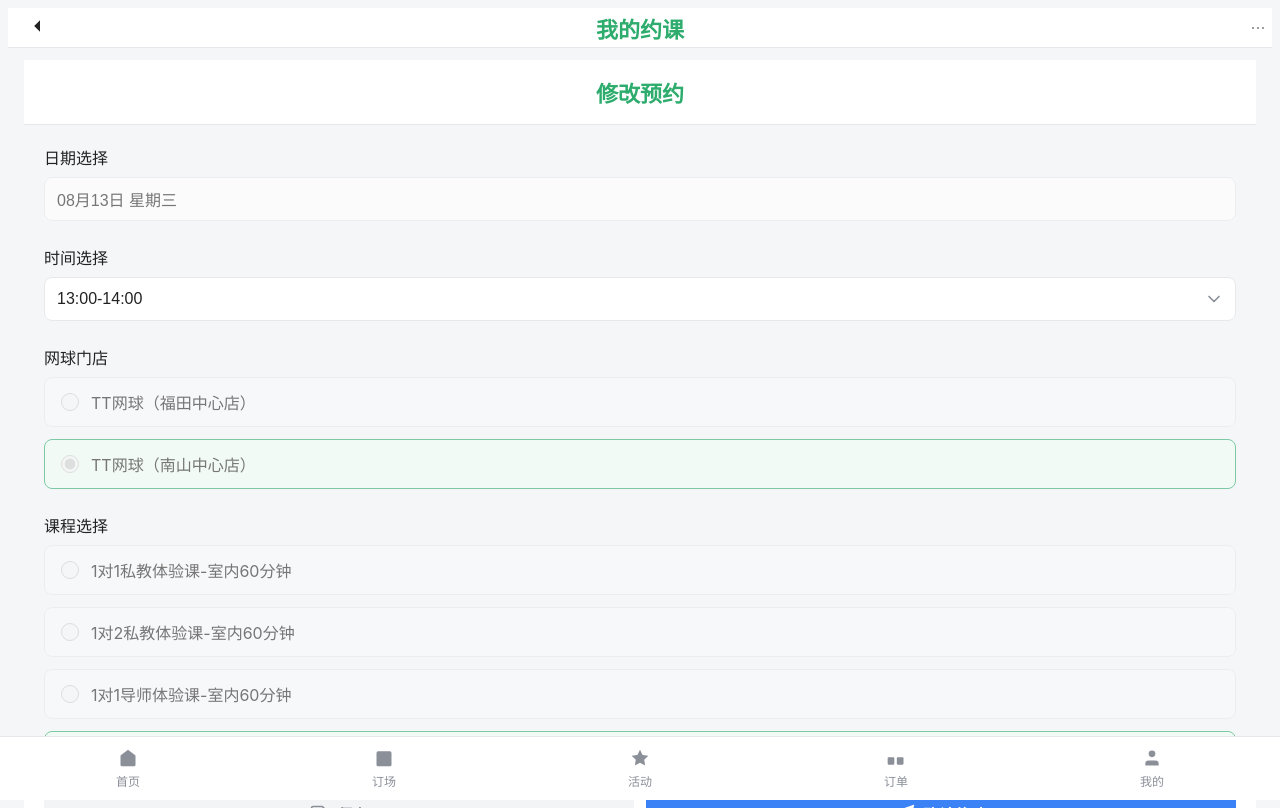
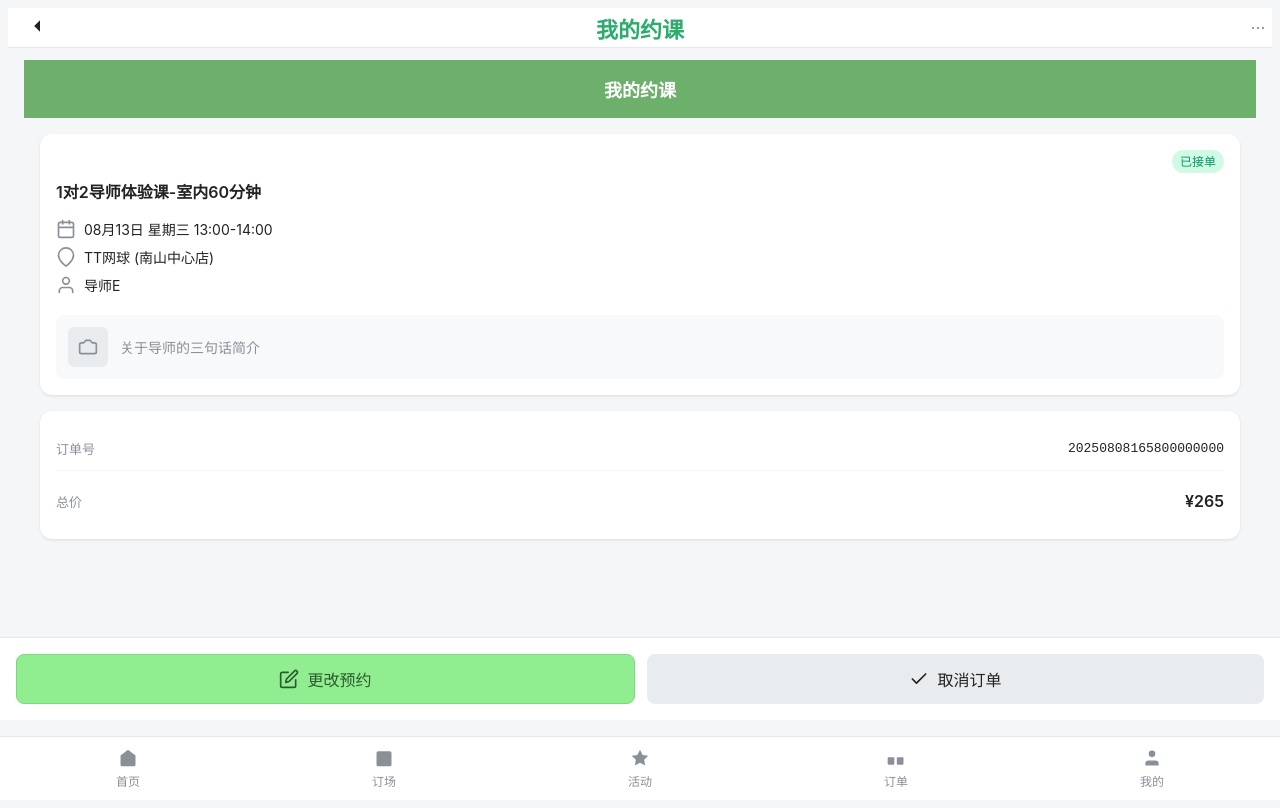
Before and after one commit to winifredlamy-ops/ax, a React (Vite) app: page /reservation/1 in a window 1280 px wide. Built offline with nearby package versions, Linux system fonts and the light colour scheme.

Commit message:
更改已接单订单的详情页

```diff
--- a/src/ui/PublishCourse.tsx
+++ b/src/ui/PublishCourse.tsx
@@ -217,9 +217,11 @@ export const PublishCourse: React.FC = () => {
 
 	return (
 		<div className="page publish-course">
-			<div className="publish-header">
-				<h1 className="publish-title">{isEditMode ? '修改预约' : '发布课程'}</h1>
-			</div>
+			{!isEditMode && (
+				<div className="publish-header">
+					<h1 className="publish-title">发布课程</h1>
+				</div>
+			)}
 
 			<div className="publish-content">
 				<DropdownField
--- a/src/ui/ReservationDetail.tsx
+++ b/src/ui/ReservationDetail.tsx
@@ -1,4 +1,4 @@
-import React, { useState, useEffect } from 'react'
+import React from 'react'
 import { useNavigate, useParams } from 'react-router-dom'
 
 const Svg: React.FC<{ path: string; className?: string }> = ({ path, className }) => (
@@ -7,235 +7,81 @@ const Svg: React.FC<{ path: string; className?: string }> = ({ path, className }
 	</svg>
 )
 
-const IconChevronDown: React.FC = () => <Svg path="M6 9l6 6 6-6" />
-const IconChevronUp: React.FC = () => <Svg path="M18 15l-6-6-6 6" />
-const IconSave: React.FC = () => <Svg path="M19 21H5a2 2 0 0 1-2-2V5a2 2 0 0 1 2-2h11l5 5v11a2 2 0 0 1-2 2Z" />
-const IconSend: React.FC = () => <Svg path="M22 2L11 13M22 2l-7 20-4-9-9-4 20-7z" />
-
-const dateOptions = [
-	"08月15日 星期四",
-	"08月16日 星期五",
-	"08月17日 星期六",
-	"08月18日 星期日",
-	"08月19日 星期一",
-	"08月20日 星期二",
-	"08月21日 星期三"
-]
-
-const timeOptions = [
-	"09:00-10:00",
-	"10:00-11:00",
-	"11:00-12:00",
-	"13:00-14:00",
-	"14:00-15:00",
-	"15:00-16:00",
-	"16:00-17:00",
-	"17:00-18:00",
-	"18:00-19:00",
-	"19:00-20:00"
-]
-
-const storeOptions = [
-	"TT网球（福田中心店）",
-	"TT网球（南山中心店）"
-]
-
-const courseOptions = [
-	"1对1私教体验课-室内60分钟",
-	"1对2私教体验课-室内60分钟",
-	"1对1导师体验课-室内60分钟",
-	"1对2导师体验课-室内60分钟",
-	"周末单次小团课体验-4人班/120分钟"
-]
-
-const remarkTemplates = [
-	"首次接触网球",
-	"掌握正反手基础知识但不熟练",
-	"正反手熟练",
-	"青少年学员"
-]
-
-const DropdownField: React.FC<{
-	label: string;
-	placeholder: string;
-	options: string[];
-	value: string;
-	onChange: (value: string) => void;
-	disabled?: boolean;
-}> = ({ label, placeholder, options, value, onChange, disabled = false }) => {
-	const [isOpen, setIsOpen] = useState(false)
-
-	return (
-		<div className="form-field">
-			<label className="field-label">{label}</label>
-			<div className="field-input">
-				<div className={`input-select ${disabled ? 'disabled' : ''}`} onClick={() => !disabled && setIsOpen(!isOpen)}>
-					<input
-						type="text"
-						className="input-text"
-						placeholder={placeholder}
-						value={value}
-						readOnly
-					/>
-					{!disabled && (isOpen ? <IconChevronUp /> : <IconChevronDown />)}
-				</div>
-				{isOpen && !disabled && (
-					<div className="dropdown-menu">
-						{options.map((option, index) => (
-							<div
-								key={index}
-								className="dropdown-item"
-								onClick={() => {
-									onChange(option)
-									setIsOpen(false)
-								}}
-							>
-								{option}
-							</div>
-						))}
-					</div>
-				)}
-			</div>
-		</div>
-	)
-}
-
-const RadioField: React.FC<{
-	label: string;
-	options: string[];
-	value: string;
-	onChange: (value: string) => void;
-	disabled?: boolean;
-}> = ({ label, options, value, onChange, disabled = false }) => {
-	return (
-		<div className="form-field">
-			<label className="field-label">{label}</label>
-			<div className="radio-group">
-				{options.map((option, index) => (
-					<label key={index} className={`radio-item ${disabled ? 'disabled' : ''}`}>
-						<input
-							type="radio"
-							name={label}
-							value={option}
-							checked={value === option}
-							onChange={(e) => !disabled && onChange(e.target.value)}
-							disabled={disabled}
-						/>
-						<span className="radio-label">{option}</span>
-					</label>
-				))}
-			</div>
-		</div>
-	)
-}
-
-const RemarkField: React.FC<{
-	label: string;
-	placeholder: string;
-	value: string;
-	onChange: (value: string) => void;
-	disabled?: boolean;
-}> = ({ label, placeholder, value, onChange, disabled = false }) => {
-	return (
-		<div className="form-field">
-			<label className="field-label">{label}</label>
-			<div className="remark-content">
-				<div className="template-buttons">
-					{remarkTemplates.map((template, index) => (
-						<button
-							key={index}
-							className={`template-btn ${disabled ? 'disabled' : ''}`}
-							onClick={() => !disabled && onChange(template)}
-							disabled={disabled}
-						>
-							{template}
-						</button>
-					))}
-				</div>
-				<textarea
-					className={`input-textarea ${disabled ? 'disabled' : ''}`}
-					placeholder={placeholder}
-					value={value}
-					onChange={(e) => !disabled && onChange(e.target.value)}
-					rows={4}
-					disabled={disabled}
-				/>
-			</div>
-		</div>
-	)
-}
+const IconCalendar: React.FC = () => <Svg path="M8 2v4M16 2v4M3 10h18M5 4h14a2 2 0 0 1 2 2v14a2 2 0 0 1-2 2H5a2 2 0 0 1-2-2V6a2 2 0 0 1 2-2z" />
+const IconClock: React.FC = () => <Svg path="M12 2a10 10 0 1 0 0 20 10 10 0 0 0 0-20zM12 6v6l4 2" />
+const IconMapPin: React.FC = () => <Svg path="M21 10c0 7-9 13-9 13s-9-6-9-13a9 9 0 0 1 18 0z" />
+const IconPerson: React.FC = () => <Svg path="M20 21v-2a4 4 0 0 0-4-4H8a4 4 0 0 0-4 4v2M12 11a4 4 0 1 0 0-8 4 4 0 0 0 0 8Z" />
+const IconImage: React.FC = () => <Svg path="M14.5 4h-5L7 7H4a2 2 0 0 0-2 2v9a2 2 0 0 0 2 2h16a2 2 0 0 0 2-2V9a2 2 0 0 0-2-2h-3l-2.5-3z" />
+const IconEdit: React.FC = () => <Svg path="M11 4H4a2 2 0 0 0-2 2v14a2 2 0 0 0 2 2h14a2 2 0 0 0 2-2v-7M18.5 2.5a2.121 2.121 0 0 1 3 3L12 15l-4 1 1-4 9.5-9.5z" />
+const IconCheck: React.FC = () => <Svg path="M20 6L9 17l-5-5" />
 
 export const ReservationDetail: React.FC = () => {
 	const navigate = useNavigate()
 	const { id } = useParams()
-	const [selectedDate, setSelectedDate] = useState('')
-	const [selectedTime, setSelectedTime] = useState('')
-	const [selectedStore, setSelectedStore] = useState('')
-	const [selectedCourse, setSelectedCourse] = useState('')
-	const [remarks, setRemarks] = useState('')
-
-	// Pre-fill data for the accepted reservation
-	useEffect(() => {
-		setSelectedDate('08月13日 星期三')
-		setSelectedTime('13:00-14:00')
-		setSelectedStore('TT网球（南山中心店）')
-		setSelectedCourse('1对2导师体验课-室内60分钟')
-		setRemarks('掌握正反手基础知识但不熟练')
-	}, [])
 
 	return (
-		<div className="page publish-course">
-			<div className="publish-header">
-				<h1 className="publish-title">修改预约</h1>
+		<div className="page reservation-detail-new">
+			<div className="detail-header">
+				<h1 className="detail-title">我的约课</h1>
 			</div>
 
-			<div className="publish-content">
-				<DropdownField
-					label="日期选择"
-					placeholder="请选择日期"
-					options={dateOptions}
-					value={selectedDate}
-					onChange={setSelectedDate}
-					disabled={true}
-				/>
-				<DropdownField
-					label="时间选择"
-					placeholder="请选择时间"
-					options={timeOptions}
-					value={selectedTime}
-					onChange={setSelectedTime}
-				/>
-				<RadioField
-					label="网球门店"
-					options={storeOptions}
-					value={selectedStore}
-					onChange={setSelectedStore}
-					disabled={true}
-				/>
-				<RadioField
-					label="课程选择"
-					options={courseOptions}
-					value={selectedCourse}
-					onChange={setSelectedCourse}
-					disabled={true}
-				/>
-				<RemarkField
-					label="备注 (选填)"
-					placeholder="输入学员情况、注意事项等"
-					value={remarks}
-					onChange={setRemarks}
-					disabled={true}
-				/>
+			<div className="detail-content">
+				<div className="detail-card">
+					<div className="course-status">
+						<span className="status-badge accepted">已接单</span>
+					</div>
+
+					<div className="course-info">
+						<h2 className="course-title">1对2导师体验课-室内60分钟</h2>
+
+						<div className="course-details">
+							<div className="detail-row">
+								<IconCalendar />
+								<span>08月13日 星期三 13:00-14:00</span>
+							</div>
+
+							<div className="detail-row">
+								<IconMapPin />
+								<span>TT网球 (南山中心店)</span>
+							</div>
+
+							<div className="detail-row">
+								<IconPerson />
+								<span>导师E</span>
+							</div>
+						</div>
+
+						<div className="instructor-section">
+							<div className="instructor-avatar">
+								<IconImage />
+							</div>
+							<div className="instructor-intro">
+								<p>关于导师的三句话简介</p>
+							</div>
+						</div>
+					</div>
+				</div>
+
+				<div className="order-info">
+					<div className="order-row">
+						<span className="order-label">订单号</span>
+						<span className="order-value">20250808165800000000</span>
+					</div>
+					<div className="order-row">
+						<span className="order-label">总价</span>
+						<span className="order-price">¥265</span>
+					</div>
+				</div>
 			</div>
 
-			<div className="publish-actions">
-				<button className="save-btn" onClick={() => alert('保存')}>
-					<IconSave />
-					<span>保存</span>
+			<div className="detail-actions">
+				<button className="change-btn" onClick={() => navigate(`/publish?mode=edit&id=${id}`)}>
+					<IconEdit />
+					<span>更改预约</span>
 				</button>
-				<button className="publish-btn" onClick={() => navigate('/reservation')}>
-					<IconSend />
-					<span>确认修改</span>
+				<button className="confirm-btn" onClick={() => navigate('/reservation')}>
+					<IconCheck />
+					<span>取消订单</span>
 				</button>
 			</div>
 		</div>
--- a/src/ui/ReservationManagement.tsx
+++ b/src/ui/ReservationManagement.tsx
@@ -96,7 +96,7 @@ const ReservationCard: React.FC<{ reservation: Reservation }> = ({ reservation }
 
 				<div className="card-footer">
 					<button className="details-btn" onClick={() => {
-						if (reservation.status === 'accepted') {
+						if (reservation.status === 'pending') {
 							navigate('/publish')
 						} else {
 							navigate(`/reservation/${reservation.id}`)
--- a/src/ui/global.css
+++ b/src/ui/global.css
@@ -861,3 +861,193 @@ body {
 	cursor: not-allowed;
 	background: #f9fafb;
 }
+
+/* Reservation Detail New Layout */
+.reservation-detail-new {
+	background: var(--bg);
+	min-height: 100vh;
+}
+
+.detail-header {
+	background: #6DB06C;
+	color: white;
+	text-align: center;
+	padding: 16px;
+}
+
+.detail-title {
+	margin: 0;
+	font-size: 18px;
+	font-weight: 600;
+}
+
+.detail-content {
+	padding: 16px;
+}
+
+.detail-card {
+	background: #fff;
+	border-radius: 12px;
+	padding: 16px;
+	margin-bottom: 16px;
+	box-shadow: 0 1px 3px rgba(0,0,0,0.1);
+}
+
+.course-status {
+	text-align: right;
+	margin-bottom: 12px;
+}
+
+.status-badge {
+	padding: 4px 8px;
+	border-radius: 12px;
+	font-size: 12px;
+	font-weight: 500;
+}
+
+.status-badge.accepted {
+	background: #d1fae5;
+	color: #059669;
+}
+
+.course-info {
+	text-align: left;
+}
+
+.course-title {
+	margin: 0 0 16px 0;
+	font-size: 16px;
+	font-weight: 600;
+	color: var(--fg);
+	line-height: 1.3;
+}
+
+.course-details {
+	margin-bottom: 20px;
+}
+
+.detail-row {
+	display: flex;
+	align-items: center;
+	gap: 8px;
+	margin-bottom: 8px;
+	font-size: 14px;
+	color: var(--fg);
+}
+
+.detail-row svg {
+	color: var(--muted);
+	flex-shrink: 0;
+}
+
+.instructor-section {
+	display: flex;
+	align-items: center;
+	gap: 12px;
+	padding: 12px;
+	background: #f8f9fa;
+	border-radius: 8px;
+}
+
+.instructor-avatar {
+	width: 40px;
+	height: 40px;
+	background: #e9ecef;
+	border-radius: 6px;
+	display: flex;
+	align-items: center;
+	justify-content: center;
+	flex-shrink: 0;
+}
+
+.instructor-avatar svg {
+	color: var(--muted);
+}
+
+.instructor-intro p {
+	margin: 0;
+	font-size: 14px;
+	color: var(--muted);
+}
+
+.order-info {
+	background: #fff;
+	border-radius: 12px;
+	padding: 16px;
+	box-shadow: 0 1px 3px rgba(0,0,0,0.1);
+}
+
+.order-row {
+	display: flex;
+	justify-content: space-between;
+	align-items: center;
+	margin-bottom: 8px;
+}
+
+.order-row:last-child {
+	margin-bottom: 0;
+}
+
+.order-label {
+	font-size: 13px;
+	color: var(--muted);
+}
+
+.order-value {
+	font-size: 13px;
+	color: var(--fg);
+	font-family: monospace;
+}
+
+.order-price {
+	font-size: 16px;
+	font-weight: 600;
+	color: var(--fg);
+}
+
+.detail-actions {
+	position: fixed;
+	bottom: 80px;
+	left: 0;
+	right: 0;
+	display: flex;
+	gap: 12px;
+	padding: 16px;
+	background: #fff;
+	border-top: 1px solid var(--border);
+	z-index: 10;
+}
+
+.change-btn, .confirm-btn {
+	flex: 1;
+	display: flex;
+	align-items: center;
+	justify-content: center;
+	gap: 8px;
+	padding: 12px;
+	border: none;
+	border-radius: 8px;
+	font-size: 16px;
+	font-weight: 500;
+	cursor: pointer;
+	transition: all 0.2s;
+}
+
+.change-btn {
+	background: #90EE90;
+	color: #2d5a2d;
+	border: 1px solid #7dd87d;
+}
+
+.change-btn:hover {
+	background: #7dd87d;
+}
+
+.confirm-btn {
+	background: #e9ecef;
+	color: var(--fg);
+}
+
+.confirm-btn:hover {
+	background: #dee2e6;
+}
```
